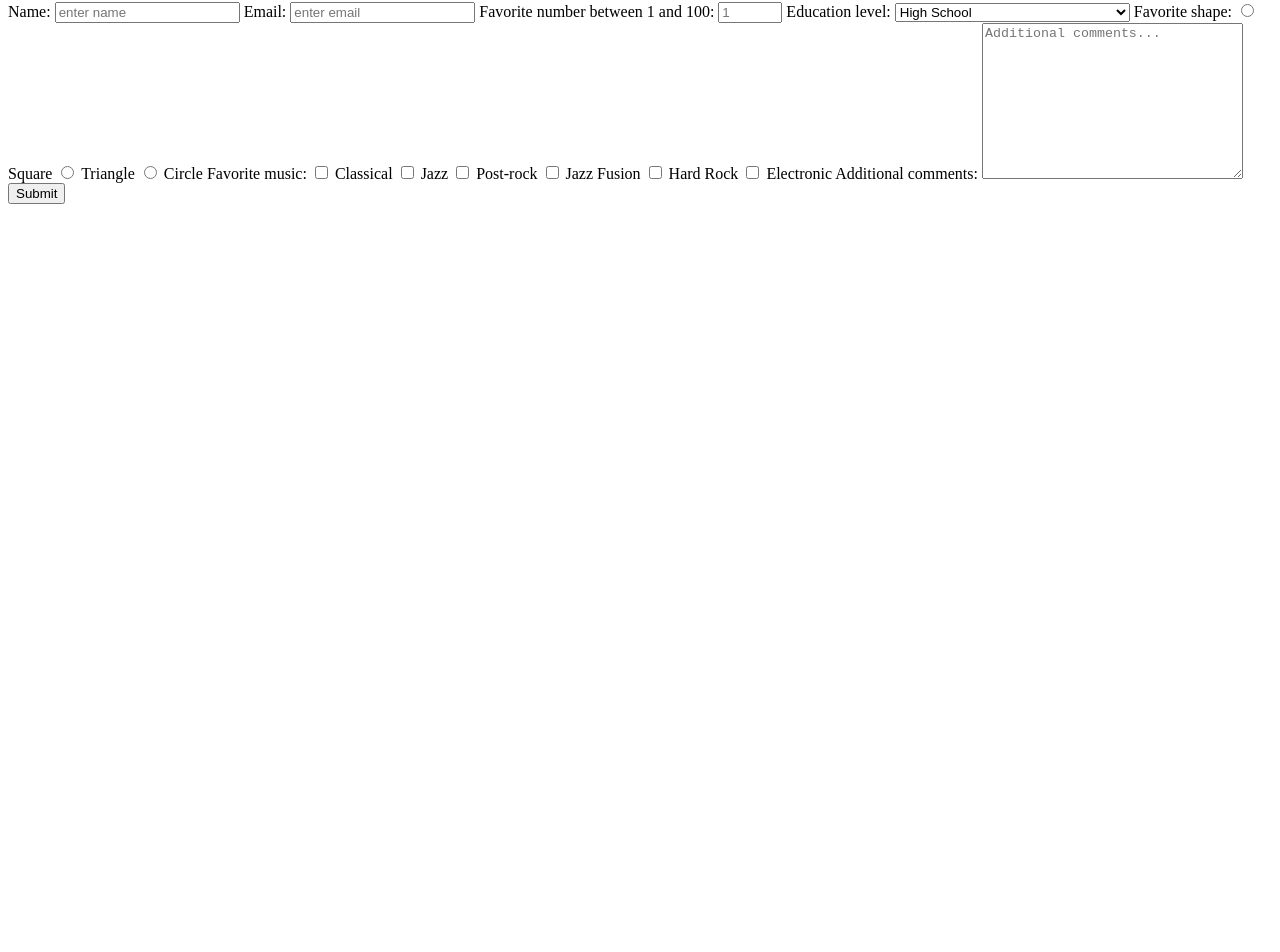
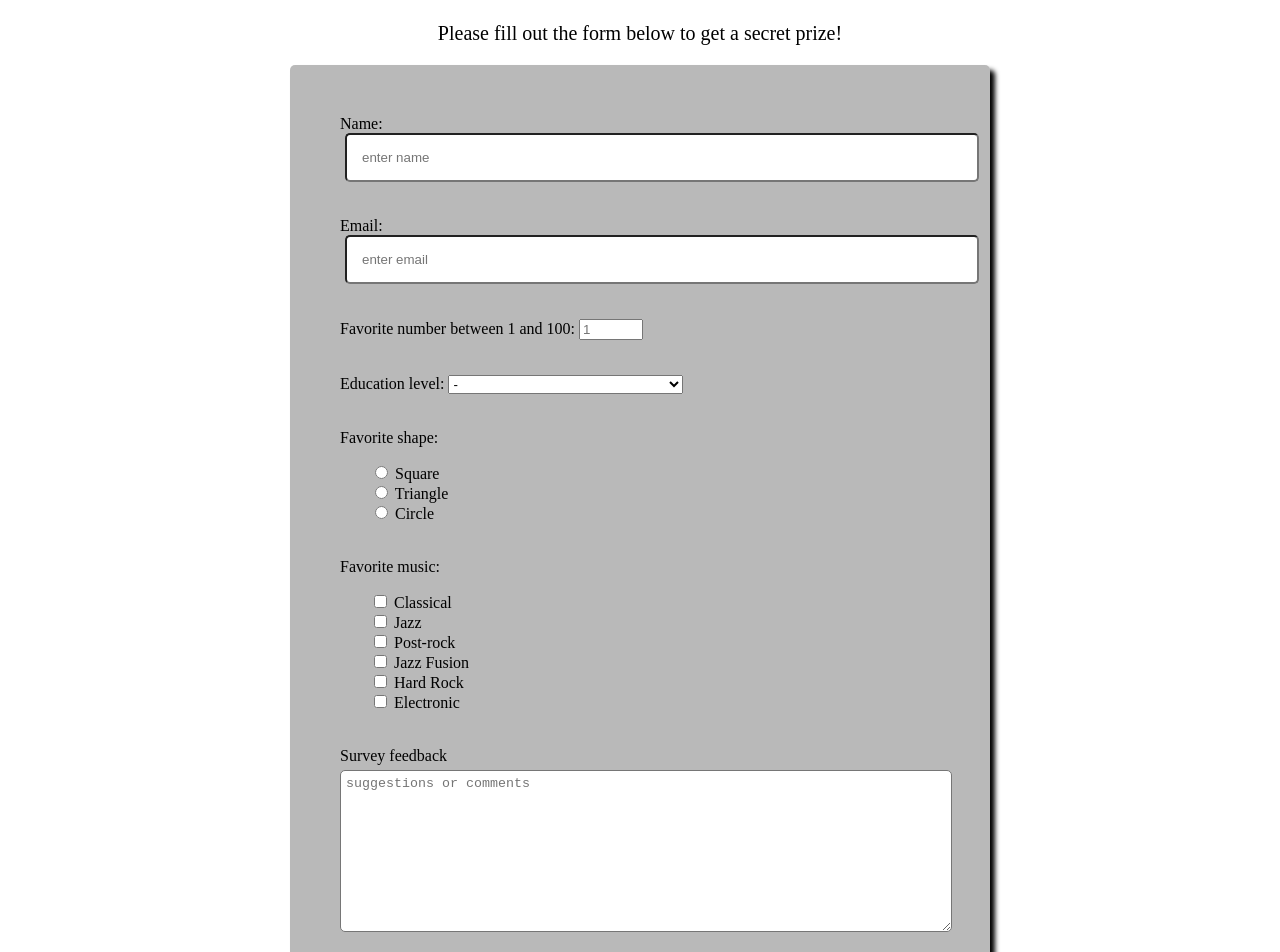
Before and after one commit to lrbn86/fcc-survey-form, a plain HTML site: page index.html in a window 1280 px wide. Shown: the part 79-1031 px from the top of the page. Before the commit the page ends 800 px from the top, so only its background shows below. Drawn offline with Linux system fonts and the light colour scheme.

Commit message:
Will need to go back later with CSS styling

```diff
--- a/index.html
+++ b/index.html
@@ -1,61 +1,105 @@
 <!DOCTYPE html>
 <html lang="en">
+
 <head>
     <meta charset="UTF-8">
     <meta name="viewport" content="width=device-width, initial-scale=1.0">
     <title>FCC - Survey Form</title>
     <link rel="stylesheet" href="styles.css">
 </head>
+
 <body>
     <header>
         <h1 id="title">Survey Form</h1>
-        <p id="description"></p>
+        <p id="description">Please fill out the form below to get a secret prize!</p>
     </header>
-    <main>
-        <form action="#" id="survey-form">
+    <main id="main">
+        <form action="#" id="survey-form" method="post">
+
+            <div class="form-group">
                 <label for="name" id="name-label">Name:</label>
                 <input type="text" name="name" id="name" placeholder="enter name" required>
+            </div>
+            <div class="form-group">
                 <label for="email" id="email-label">Email:</label>
-            <input type="text" name="email" id="email" placeholder="enter email" required>
+                <input type="email" name="email" id="email" placeholder="enter email" required>
+            </div>
+            <div class="form-group">
                 <label for="number" id="number-label">Favorite number between 1 and 100:</label>
                 <input type="number" name="number" id="number" min="1" max="100" placeholder="1">
+            </div>
 
-            <label for="dropdown">Education level:</label>
+
+            <div class="form-group">
+                <p>Education level:</p>
                 <select name="dropdown" id="dropdown">
+                    <option value="" selected disabled hidden>-</option>
                     <option value="high school">High School</option>
                     <option value="associates degree">Associate's Degree (2 years)</option>
                     <option value="bachelors degree">Bachelor's Degree (4 years)</option>
                     <option value="doctoral degree">Doctoral Degree (Graduate Degree)</option>
                     <option value="other">Other</option>
                 </select>
+            </div>
 
-            <label for="radio">Favorite shape: </label>
-            <input type="radio" name="radio" id="square">
-            <label for="square">Square</label>
-            <input type="radio" name="radio" id="triangle">
-            <label for="triangle">Triangle</label>
-            <input type="radio" name="radio" id="circle">
+            <div class="form-group">
+                <p>Favorite shape:</p>
+                <ul>
+                    <li>
+                        <input type="radio" name="radio" id="square" value="square">
+                        <label for="square">Square</label></li>
+                    <li>
+                        <input type="radio" name="radio" id="triangle" value="triangle">
+                        <label for="triangle">Triangle</label></li>
+                    <li>
+                        <input type="radio" name="radio" id="circle" value="circle">
                         <label for="circle">Circle</label>
-
-            <label for="music">Favorite music:</label>
+                    </li>
+                </ul>
+            </div>
+            <div class="form-group">
+                <p>Favorite music:</p>
+                <ul>
+                    <li>
                         <input type="checkbox" name="classical" id="classical" value="classical">
                         <label for="classical">Classical</label>
+                    </li>
+                    <li>
                         <input type="checkbox" name="jazz" id="jazz" value="jazz">
                         <label for="jazz">Jazz</label>
+                    </li>
+                    <li>
                         <input type="checkbox" name="post-rock" id="post-rock" value="post-rock">
                         <label for="post-rock">Post-rock</label>
+                    </li>
+                    <li>
                         <input type="checkbox" name="jazz-fusion" id="jazz-fusion" value="jazz-fusion">
                         <label for="jazz-fusion">Jazz Fusion</label>
+                    </li>
+                    <li>
                         <input type="checkbox" name="hard-rock" id="hard-rock" value="hard-rock">
                         <label for="hard-rock">Hard Rock</label>
+                    </li>
+                    <li>
                         <input type="checkbox" name="electronic" id="electronic" value="electronic">
                         <label for="electronic">Electronic</label>
+                    </li>
+                </ul>
+            </div>
 
-            <label for="comments">Additional comments:</label>
-            <textarea name="comments" id="comments" cols="30" rows="10" placeholder="Additional comments..."></textarea>
+            <div class="form-group">
+                <label for="comments">Survey feedback</label>
+                <textarea name="comments" id="comments" cols="30" rows="10"
+                    placeholder="suggestions or comments"></textarea>
+            </div>
+            </div>
 
-            <input type="button" value="Submit" id="submit">
+            <div class="form-group">
+                <input type="submit" value="Submit" id="submit">
+            </div>
         </form>
     </main>
+    <script src="https://cdn.freecodecamp.org/testable-projects-fcc/v1/bundle.js"></script>
 </body>
+
 </html>
--- a/styles.css
+++ b/styles.css
@@ -0,0 +1,52 @@
+body {
+}
+
+header {
+    text-align: center;
+    font-size: 15pt;
+}
+
+main {
+    width: 700px;
+    margin: 0 auto;
+}
+
+.form-group {
+    margin: 35px;
+}
+
+#survey-form {
+    background-color: rgba(100, 100, 100, 0.45);
+    box-shadow: 5px 5px 5px;
+    border-radius: 5px;
+    padding: 15px;
+}
+
+input[type=text], input[type=email] {
+    margin-left: 5px;
+    padding: 15px;
+    border-radius: 5px;
+    width: 100%;
+}
+
+ul {
+    list-style-type: none;
+    padding-left: 30px;
+}
+
+div p {
+    display: inline;
+}
+
+textarea {
+    display: block;
+    width: 100%;
+    margin-top: 5px;
+    padding: 5px;
+    border-radius: 5px;
+}
+
+input[type=submit] {
+    border-radius: 5px;
+    padding: 15px;
+}
```
Lines whose indentation alone changed are shown as unchanged.
